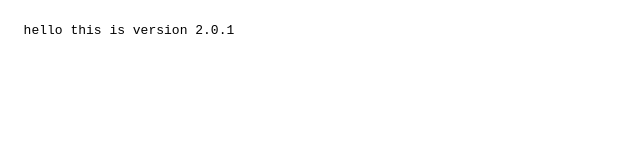
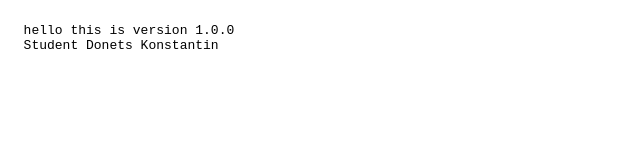
Before and after one commit to oviplokos/nginx-diplom, a plain HTML site: page static/index.html in a window 1280 px wide. Shown: the whole page, without its empty margins (0-640 px from the left). Drawn offline with Linux system fonts and the light colour scheme.

Commit message:
change version

```diff
--- a/static/index.html
+++ b/static/index.html
@@ -11,7 +11,8 @@
 <body>
    <pre>
 
-  hello this is version 2.0.1
+  hello this is version 1.0.0
+  Student Donets Konstantin
 
 
     </pre>
```
